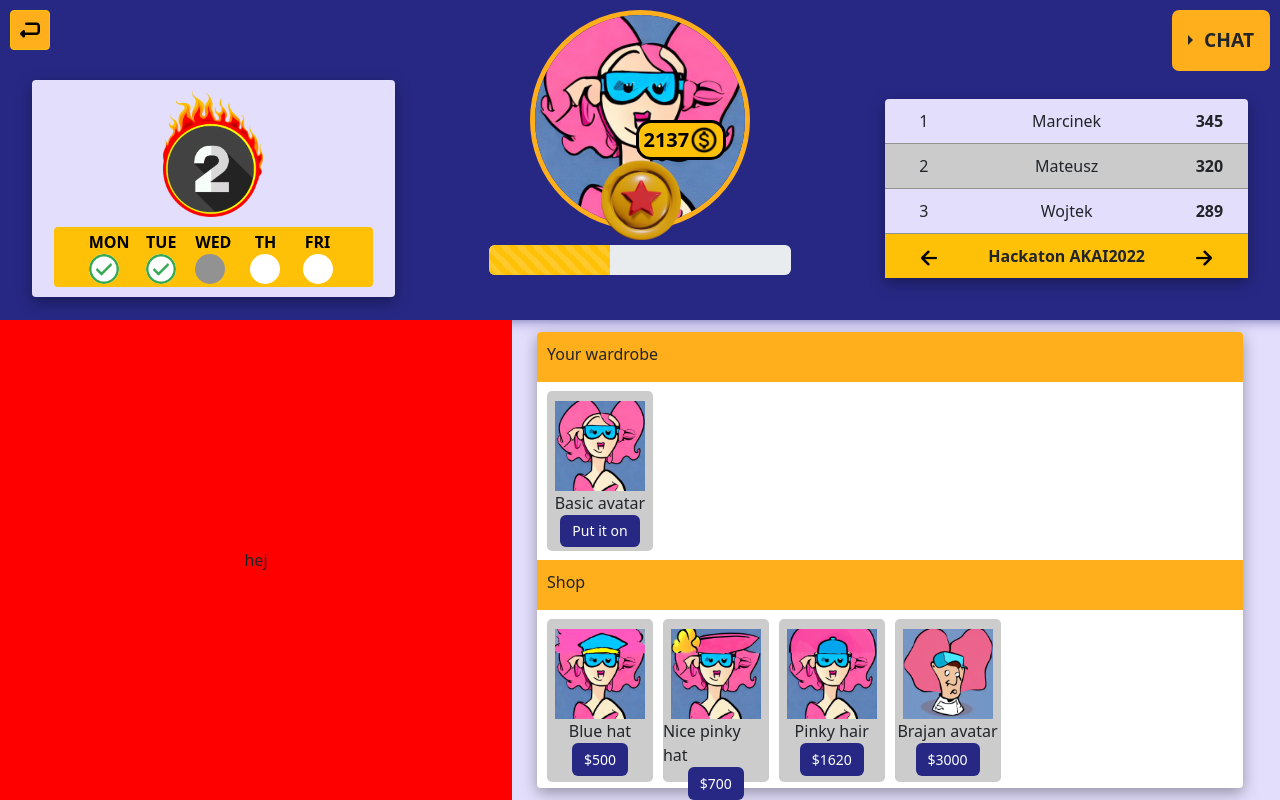
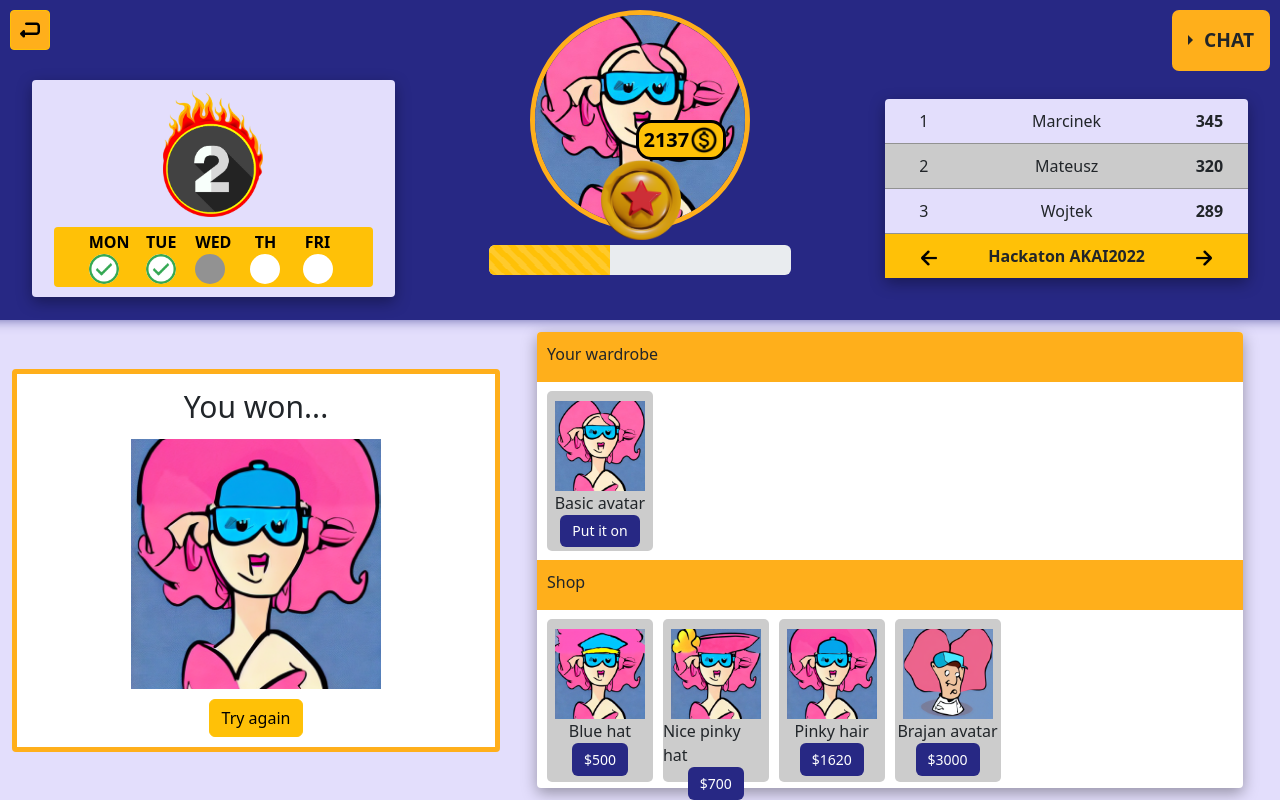
Before and after one commit to m-prezes/HACKATON-AKAI2022, a React (Create React App) app in the folder frontend/: page / in a window 1280 px wide. Both pictures are taken after a click on the button "2137". Built offline with nearby package versions, Linux system fonts and the light colour scheme.

Commit message:
Add roulette

```diff
--- a/frontend/package.json
+++ b/frontend/package.json
@@ -12,6 +12,7 @@
     "react-bootstrap": "^2.5.0",
     "react-dom": "^18.2.0",
     "react-redux": "^8.0.5",
+    "react-roulette-pro": "^3.0.5",
     "react-scripts": "5.0.1",
     "redux": "^4.2.0",
     "web-vitals": "^2.1.4"
--- a/frontend/src/components/MainView.css
+++ b/frontend/src/components/MainView.css
@@ -27,7 +27,7 @@
     display: flex;
     justify-content: center;
     align-items: center;
-    background-color: red;
+
 }
 
 .shop-container {
--- a/frontend/src/components/MainView.js
+++ b/frontend/src/components/MainView.js
@@ -2,6 +2,7 @@ import { Card } from 'react-bootstrap';
 import Calendar from './Calendar';
 import ShopCard from './Card';
 import HabitsView from './HabitsView';
+import Roulette from './Rolette';
 import './MainView.css'
 
 function MainView({mainViewState, handleMainViewState}) {
@@ -20,7 +21,7 @@ function MainView({mainViewState, handleMainViewState}) {
         {mainViewState === 'shop' && (
             <>
                 <div className='roulette-container'>
-                    hej
+                    <Roulette />
                 </div>
                 <div className='shop-container'>
                     <HabitsView first="Your wardrobe" second="Shop" type="shop"/>
--- /dev/null
+++ b/frontend/src/components/Rolette.js
@@ -0,0 +1,104 @@
+import { useState } from 'react';
+import { Button, Container } from 'react-bootstrap';
+
+import RoulettePro from 'react-roulette-pro';
+import './Roulette.css'
+import 'react-roulette-pro/dist/index.css';
+
+import prize1 from '../assets/shop/hat.png'
+import prize2 from '../assets/shop/hat-1.png'
+import prize3 from '../assets/shop/hat-2.png'
+import prize4 from '../assets/shop/new-avatar.png'
+
+import coins from '../assets/coins-image.png'
+
+function Roulette() {
+    const [ready, setReady] = useState(false)
+
+    const prizes = [
+    {
+        image: prize1,
+    },
+    {
+        image: prize2,
+    },
+    {
+        image: prize3,
+    },
+    {
+        image: prize4,
+    },
+    ];
+
+    const winPrizeIndex = 0;
+
+    const reproductionArray = (array = [], length = 0) => [
+    ...Array(length)
+        .fill('_')
+        .map(() => array[Math.floor(Math.random() * array.length)]),
+    ];
+
+    const reproducedPrizeList = [
+    ...prizes,
+    ...reproductionArray(prizes, prizes.length * 3),
+    ...prizes,
+    ...reproductionArray(prizes, prizes.length),
+    ];
+
+    const generateId = () =>
+    `${Date.now().toString(36)}-${Math.random().toString(36).substring(2)}`;
+
+    const prizeList = reproducedPrizeList.map((prize) => ({
+    ...prize,
+    id: generateId(),
+    }));
+
+  const [start, setStart] = useState(false);
+
+  const prizeIndex = prizes.length * 4 + winPrizeIndex;
+
+  const handleStart = () => {
+    setStart((prevState) => !prevState);
+  };
+
+  const handlePrizeDefined = () => {
+    setReady(false)
+  };
+
+  return (
+    <Container>
+        <Container className='roulette-con'>
+            <Container className='center roulette-header'>
+                {ready ? "Win a prize!" : "You won..."}
+            </Container>
+            {ready ? (
+                <>
+                    <RoulettePro
+                    prizes={prizeList}
+                    prizeIndex={prizeIndex}
+                    start={start}
+                    onPrizeDefined={handlePrizeDefined}
+                />
+                <Container className='center roulette-start'>
+                    <Button variant='warning' font='white' onClick={handleStart} className='roulette-start center'>Start (100<img src={coins} style={{width: 20}} />)</Button>
+                </Container>
+              </>
+            ) :
+                <Container>
+                    <Container className='center' style={{padding: 10}}>
+                        <img src={prizeList[winPrizeIndex].image} className='won-image'/>
+                    </Container>
+                    <Container className='center'>
+                        <Button variant='warning center try-again' onClick={()=>{setReady(true)}}>Try again</Button>
+                    </Container>
+
+                </Container>
+            }
+
+        </Container>
+
+    </Container>
+  );
+};
+
+export default Roulette;
--- /dev/null
+++ b/frontend/src/components/Roulette.css
@@ -0,0 +1,28 @@
+.roulette-start{
+    padding: 5px;
+    font-size: 20px;
+    font-weight: 500;
+}
+
+.roulette-con{
+    background-color: white;
+    padding: 10px 0;
+    border-radius: var(--border-radius);
+    border: 5px solid var(--secondary-color);
+
+}
+
+.roulette-header{
+    font-size: 30px;
+    font-weight: 500;
+}
+
+
+.won-image{
+    height: 250px;
+    width: auto;
+}
+
+.try-again{
+    font-weight: 500;
+}
```
Also changed, not shown: 1 other file (tests, documents, lock files or other folders).
